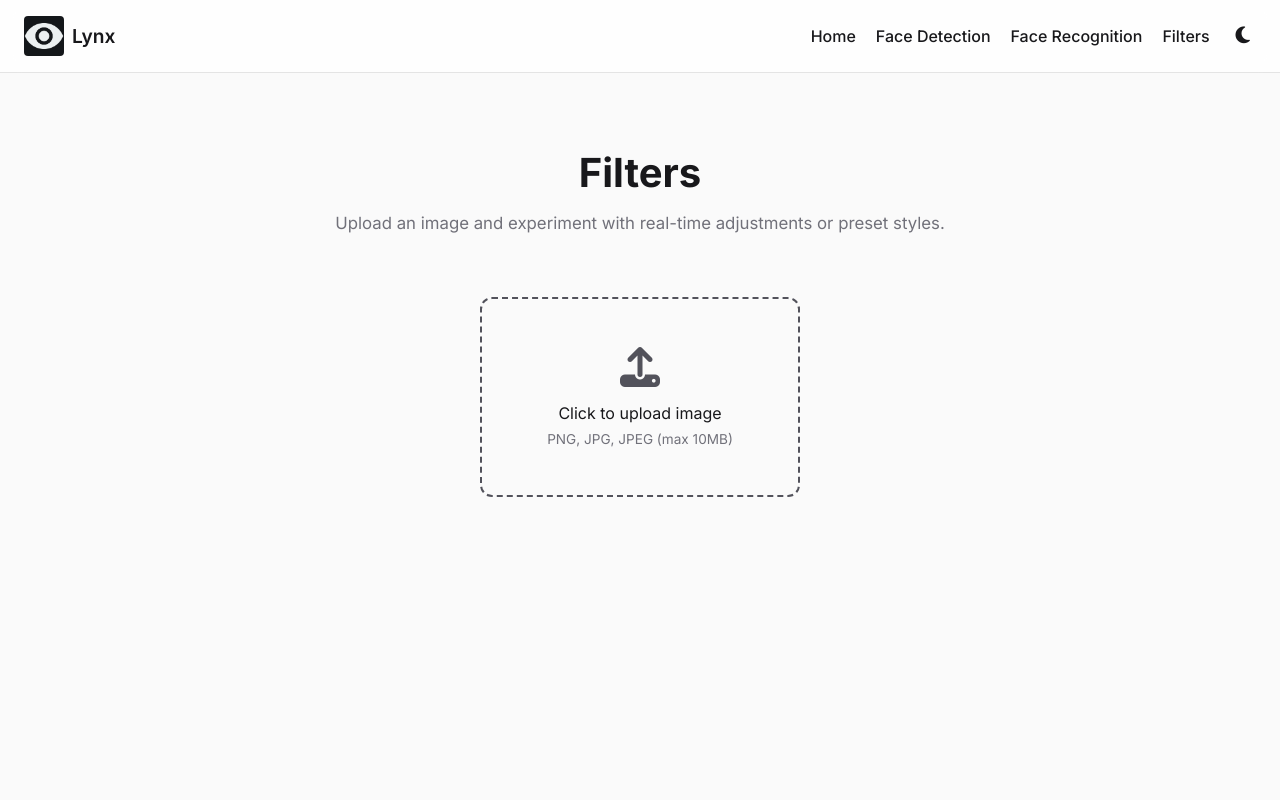
After one commit to Rexaintreal/Lynx, a Flask app: page /filters in a window 1280 px wide. The commit adds this page. Run offline with Flask 3, Linux system fonts and the light colour scheme.

Commit message:
Commit #4 - So I created another page for Filters i worked on the UI mainly added a few sliders for the user to change it and some presets (everything is done using CSS right now) i will add opencv integration tmrw

```diff
--- a/app.py
+++ b/app.py
@@ -1,8 +1,11 @@
 import os
-from flask import Flask, render_template, request, redirect, url_for, send_from_directory
+from flask import Flask, render_template, request, redirect, url_for, send_from_directory, jsonify
 from werkzeug.utils import secure_filename
 from models.face_detection import detect_faces
 from models.face_recognition import recognize_faces
+from models.filters import apply_filter
+import base64
+import time
 
 app = Flask(__name__)
 app.config["UPLOAD_FOLDER"] = "uploads"
@@ -79,6 +82,49 @@
     return send_from_directory(app.config["UPLOAD_FOLDER"], filename)
 
 
+@app.route("/filters", methods=["GET"])
+def filters():
+    return render_template("filters.html", filename=None)
+
+
+@app.route("/filters/apply", methods=["POST"])
+def apply_filter_route():
+    """Apply OpenCV filter to uploaded image"""
+    try:
+        data = request.get_json()
+
+        # Get the base64 image data
+        img_data = data["image"].split(",")[1]
+        filter_type = data.get("filter", "none")
+
+        # Generate unique filename with timestamp
+        timestamp = str(int(time.time() * 1000))
+        filename = f"filtered_{filter_type}_{timestamp}.jpg"
+        filepath = os.path.join(app.config["UPLOAD_FOLDER"], filename)
+
+        # Decode and save input image
+        with open(filepath, "wb") as f:
+            f.write(base64.b64decode(img_data))
+
+        # Apply filter via OpenCV
+        output_filename = f"processed_{filename}"
+        output_path = os.path.join(app.config["UPLOAD_FOLDER"], output_filename)
+        apply_filter(filepath, output_path, filter_type)
+
+        # Return URL to processed image
+        return jsonify({
+            "success": True,
+            "url": url_for("uploaded_file", filename=output_filename)
+        })
+
+    except Exception as e:
+        print(f"Error applying filter: {e}")
+        return jsonify({
+            "success": False,
+            "error": str(e)
+        }), 500
+
+
 if __name__ == "__main__":
     os.makedirs("uploads", exist_ok=True)
     app.run(debug=True)
--- a/static/css/styles.css
+++ b/static/css/styles.css
@@ -575,3 +575,271 @@
 body.dark .face-recognition .attributes li {
   border-color: rgba(255,255,255,0.1);
 }
+/* Filters Page Styles */
+.filters-page {
+  text-align: center;
+  padding: 3rem 1rem;
+  max-width: 1400px;
+  margin: 0 auto;
+}
+
+.filters-page .page-title {
+  font-size: 2.5rem;
+  font-weight: 700;
+  margin-bottom: 0.5rem;
+}
+
+.filters-page .subtitle {
+  color: #71717A;
+  margin-bottom: 2rem;
+  font-size: 1.05rem;
+}
+
+body.dark .filters-page .subtitle {
+  color: #A1A1AA;
+}
+
+/* Upload Section */
+.filters-page .upload-section {
+  display: flex;
+  justify-content: center;
+  margin: 2rem 0;
+}
+
+.filters-page .upload-box {
+  padding: 3rem 2rem;
+  border: 2px dashed var(--brand-accent);
+  border-radius: 12px;
+  display: flex;
+  flex-direction: column;
+  align-items: center;
+  cursor: pointer;
+  transition: all 0.3s ease;
+  min-width: 320px;
+}
+
+.filters-page .upload-box i {
+  font-size: 2.5rem;
+  margin-bottom: 1rem;
+  color: var(--brand-accent);
+}
+
+.filters-page .upload-box:hover {
+  border-color: var(--brand-accent);
+  background: rgba(82, 82, 91, 0.05);
+}
+
+body.dark .filters-page .upload-box:hover {
+  background: rgba(212, 212, 216, 0.05);
+}
+
+.filters-page .helper-text {
+  font-size: 0.85rem;
+  color: #71717A;
+  margin-top: 0.5rem;
+}
+
+body.dark .filters-page .helper-text {
+  color: #A1A1AA;
+}
+
+/* Preview Layout */
+.filters-page .preview-layout {
+  display: grid;
+  grid-template-columns: 1fr 400px;
+  gap: 2rem;
+  margin-top: 2rem;
+  align-items: start;
+}
+
+/* Preview Container */
+.filters-page .preview-container {
+  background: rgba(0, 0, 0, 0.02);
+  border-radius: 12px;
+  padding: 1.5rem;
+  display: flex;
+  flex-direction: column;
+  align-items: center;
+  gap: 1rem;
+}
+
+body.dark .filters-page .preview-container {
+  background: rgba(255, 255, 255, 0.03);
+}
+
+.filters-page .preview-img {
+  max-width: 100%;
+  max-height: 600px;
+  border-radius: 12px;
+  box-shadow: 0 6px 18px rgba(0, 0, 0, 0.12);
+  transition: filter 0.1s ease;
+}
+
+.filters-page .file-name {
+  font-size: 0.9rem;
+  color: #71717A;
+  margin-top: 0.5rem;
+}
+
+body.dark .filters-page .file-name {
+  color: #A1A1AA;
+}
+
+/* Controls Section */
+.filters-page .controls {
+  background: rgba(0, 0, 0, 0.02);
+  border-radius: 12px;
+  padding: 2rem;
+  text-align: left;
+  position: sticky;
+  top: 80px;
+}
+
+body.dark .filters-page .controls {
+  background: rgba(255, 255, 255, 0.03);
+}
+
+.filters-page .controls h3 {
+  margin-top: 0;
+  margin-bottom: 1.5rem;
+  font-size: 1.3rem;
+  font-weight: 600;
+}
+
+/* Slider Group */
+.slider-group {
+  margin-bottom: 1.5rem;
+}
+
+.slider-group label {
+  display: block;
+  font-weight: 500;
+  margin-bottom: 0.5rem;
+  font-size: 0.95rem;
+}
+
+.slider-group input[type="range"] {
+  width: 100%;
+  height: 6px;
+  border-radius: 3px;
+  background: #E4E4E7;
+  outline: none;
+  -webkit-appearance: none;
+  appearance: none;
+  cursor: pointer;
+}
+
+body.dark .slider-group input[type="range"] {
+  background: #3F3F46;
+}
+
+.slider-group input[type="range"]::-webkit-slider-thumb {
+  -webkit-appearance: none;
+  appearance: none;
+  width: 18px;
+  height: 18px;
+  border-radius: 50%;
+  background: var(--brand-accent);
+  cursor: pointer;
+  transition: all 0.2s;
+}
+
+.slider-group input[type="range"]::-webkit-slider-thumb:hover {
+  transform: scale(1.2);
+}
+
+.slider-group input[type="range"]::-moz-range-thumb {
+  width: 18px;
+  height: 18px;
+  border-radius: 50%;
+  background: var(--brand-accent);
+  cursor: pointer;
+  border: none;
+  transition: all 0.2s;
+}
+
+.slider-group input[type="range"]::-moz-range-thumb:hover {
+  transform: scale(1.2);
+}
+
+/* Dropdown Group */
+.dropdown-group {
+  margin-bottom: 1.5rem;
+}
+
+.dropdown-group label {
+  display: block;
+  font-weight: 500;
+  margin-bottom: 0.5rem;
+  font-size: 0.95rem;
+}
+
+.styled-select {
+  width: 100%;
+  padding: 0.75rem;
+  border-radius: 8px;
+  border: 1px solid #E4E4E7;
+  background: #FAFAFA;
+  color: #18181B;
+  font-family: 'Inter', sans-serif;
+  font-size: 0.95rem;
+  cursor: pointer;
+  transition: all 0.2s;
+}
+
+.styled-select:hover {
+  border-color: var(--brand-accent);
+}
+
+.styled-select:focus {
+  outline: none;
+  border-color: var(--brand-accent);
+  box-shadow: 0 0 0 3px rgba(82, 82, 91, 0.1);
+}
+
+body.dark .styled-select {
+  background: #18181B;
+  color: #F4F4F5;
+  border-color: #3F3F46;
+}
+
+body.dark .styled-select:focus {
+  box-shadow: 0 0 0 3px rgba(212, 212, 216, 0.1);
+}
+
+/* Actions */
+.filters-page .actions {
+  display: flex;
+  gap: 0.75rem;
+  margin-top: 2rem;
+}
+
+.filters-page .actions .btn {
+  flex: 1;
+  justify-content: center;
+}
+
+/* Responsive */
+@media (max-width: 1024px) {
+  .filters-page .preview-layout {
+    grid-template-columns: 1fr;
+  }
+
+  .filters-page .controls {
+    position: static;
+  }
+}
+
+@media (max-width: 768px) {
+  .filters-page .page-title {
+    font-size: 2rem;
+  }
+
+  .filters-page .preview-img {
+    max-height: 400px;
+  }
+
+  .filters-page .actions {
+    flex-direction: column;
+  }
+}
--- a/static/js/script.js
+++ b/static/js/script.js
@@ -1,36 +1,49 @@
-// Theme toggle
+// Theme toggle functionality
 const toggleBtn = document.getElementById("theme-toggle");
 const body = document.body;
 const html = document.documentElement;
 
 if (toggleBtn) {
+  // Get saved theme or default to light
   const savedTheme = localStorage.getItem("theme") || "light";
+
+  // Apply theme to both html and body
   body.className = savedTheme;
   html.className = savedTheme;
 
+  // Update icon based on theme
   const icon = toggleBtn.querySelector("i");
   if (savedTheme === "dark") {
-    icon.classList.replace("fa-moon", "fa-sun");
+    icon.classList.remove("fa-moon");
+    icon.classList.add("fa-sun");
+  } else {
+    icon.classList.remove("fa-sun");
+    icon.classList.add("fa-moon");
   }
 
+  // Toggle theme on button click
   toggleBtn.addEventListener("click", () => {
+    // Toggle classes on both html and body
     body.classList.toggle("dark");
     body.classList.toggle("light");
     html.classList.toggle("dark");
     html.classList.toggle("light");
 
+    // Update icon
     const icon = toggleBtn.querySelector("i");
     if (body.classList.contains("dark")) {
-      icon.classList.replace("fa-moon", "fa-sun");
+      icon.classList.remove("fa-moon");
+      icon.classList.add("fa-sun");
       localStorage.setItem("theme", "dark");
     } else {
-      icon.classList.replace("fa-sun", "fa-moon");
+      icon.classList.remove("fa-sun");
+      icon.classList.add("fa-moon");
       localStorage.setItem("theme", "light");
     }
   });
 }
 
-// Upload logic
+// Upload logic (for face detection/recognition pages)
 const fileUpload = document.getElementById("file-upload");
 const uploadBox = document.getElementById("upload-box");
 const preview = document.getElementById("preview");
@@ -60,8 +73,202 @@
       previewImg.src = e.target.result;
       fileName.textContent = file.name;
       preview.classList.remove("hidden");
-      processBtn.classList.remove("hidden");
+
+      if (processBtn) {
+        processBtn.classList.remove("hidden");
+      }
     };
     reader.readAsDataURL(file);
   });
 }
+
+// FILTERS PAGE FUNCTIONALITY
+
+
+// Filter controls
+const brightnessSlider = document.getElementById("brightness");
+const contrastSlider = document.getElementById("contrast");
+const sepiaSlider = document.getElementById("sepia");
+const blurSlider = document.getElementById("blur");
+const presetSelect = document.getElementById("preset-filters");
+const resetBtn = document.getElementById("reset-btn");
+const saveBtn = document.getElementById("save-btn");
+
+// Store original image data
+let originalImageSrc = null;
+
+// Check if we're on the filters page by looking for filter controls
+const isFiltersPage = brightnessSlider !== null;
+
+// If on filters page, handle upload differently
+if (isFiltersPage && fileUpload) {
+  fileUpload.addEventListener("change", (e) => {
+    const file = e.target.files[0];
+    if (!file) return;
+
+    // Validate file size
+    if (file.size > 10 * 1024 * 1024) {
+      alert("File too large! Maximum size is 10MB.");
+      return;
+    }
+
+    // Validate file type
+    if (!["image/png", "image/jpeg", "image/jpg"].includes(file.type)) {
+      alert("Invalid file type! Please upload PNG, JPG, or JPEG.");
+      return;
+    }
+
+    // Read and display image
+    const reader = new FileReader();
+    reader.onload = (e) => {
+      originalImageSrc = e.target.result;
+      if (previewImg) {
+        previewImg.src = originalImageSrc;
+      }
+      if (fileName) {
+        fileName.textContent = file.name;
+      }
+
+      // Hide upload box, show preview
+      if (uploadBox) {
+        uploadBox.style.display = "none";
+      }
+      if (preview) {
+        preview.classList.remove("hidden");
+      }
+
+      // Reset filters
+      resetFilters();
+    };
+    reader.readAsDataURL(file);
+  });
+}
+
+// Apply filters function
+function applyFilters() {
+  if (!previewImg) return;
+
+  const brightness = brightnessSlider.value;
+  const contrast = contrastSlider.value;
+  const sepia = sepiaSlider.value;
+  const blur = blurSlider.value;
+
+  const filterString = `
+    brightness(${brightness}%)
+    contrast(${contrast}%)
+    sepia(${sepia}%)
+    blur(${blur}px)
+  `;
+
+  previewImg.style.filter = filterString;
+}
+
+// Attach event listeners to sliders
+if (brightnessSlider) brightnessSlider.addEventListener("input", applyFilters);
+if (contrastSlider) contrastSlider.addEventListener("input", applyFilters);
+if (sepiaSlider) sepiaSlider.addEventListener("input", applyFilters);
+if (blurSlider) blurSlider.addEventListener("input", applyFilters);
+
+// Preset filters
+if (presetSelect) {
+  presetSelect.addEventListener("change", (e) => {
+    const preset = e.target.value;
+
+    // Reset sliders first
+    resetSliders();
+
+    switch(preset) {
+      case "grayscale":
+        sepiaSlider.value = 0;
+        previewImg.style.filter = "grayscale(100%)";
+        break;
+      case "sepia":
+        sepiaSlider.value = 100;
+        applyFilters();
+        break;
+      case "invert":
+        previewImg.style.filter = "invert(100%)";
+        break;
+      case "cool":
+        brightnessSlider.value = 110;
+        contrastSlider.value = 120;
+        previewImg.style.filter = "brightness(110%) contrast(120%) hue-rotate(180deg)";
+        break;
+      case "vibrant":
+        contrastSlider.value = 150;
+        brightnessSlider.value = 105;
+        applyFilters();
+        break;
+      case "none":
+        resetFilters();
+        break;
+    }
+  });
+}
+
+// Reset sliders to default
+function resetSliders() {
+  if (brightnessSlider) brightnessSlider.value = 100;
+  if (contrastSlider) contrastSlider.value = 100;
+  if (sepiaSlider) sepiaSlider.value = 0;
+  if (blurSlider) blurSlider.value = 0;
+}
+
+// Reset all filters
+function resetFilters() {
+  resetSliders();
+  if (presetSelect) presetSelect.value = "none";
+  if (previewImg) previewImg.style.filter = "none";
+}
+
+// Reset button
+if (resetBtn) {
+  resetBtn.addEventListener("click", () => {
+    resetFilters();
+  });
+}
+
+// Save button - download image with filters
+if (saveBtn) {
+  saveBtn.addEventListener("click", () => {
+    if (!previewImg || !originalImageSrc) return;
+
+    // Create a canvas to apply filters and download
+    const canvas = document.createElement("canvas");
+    const ctx = canvas.getContext("2d");
+
+    const img = new Image();
+    img.onload = () => {
+      canvas.width = img.width;
+      canvas.height = img.height;
+
+      // Apply filters to canvas context
+      const brightness = brightnessSlider.value / 100;
+      const contrast = contrastSlider.value / 100;
+      const sepia = sepiaSlider.value / 100;
+      const blur = blurSlider.value;
+
+      // Set filters
+      ctx.filter = `
+        brightness(${brightness})
+        contrast(${contrast})
+        sepia(${sepia})
+        blur(${blur}px)
+      `;
+
+      // Draw filtered image
+      ctx.drawImage(img, 0, 0);
+
+      // Download
+      canvas.toBlob((blob) => {
+        const url = URL.createObjectURL(blob);
+        const a = document.createElement("a");
+        a.href = url;
+        a.download = "filtered_" + (fileName.textContent || "image.png");
+        a.click();
+        URL.revokeObjectURL(url);
+      });
+    };
+    img.src = originalImageSrc;
+  });
+}
--- a/templates/face.html
+++ b/templates/face.html
@@ -95,6 +95,7 @@
       <a href="{{ url_for('home') }}">Home</a>
       <a href="{{ url_for('face_detection') }}" aria-current="page">Face Detection</a>
       <a href="{{ url_for('face_recognition') }}">Face Recognition</a>
+      <a href="{{ url_for('filters') }}">Filters</a>
       <button id="theme-toggle" class="theme-btn"><i class="fa-solid fa-moon"></i></button>
     </div>
   </nav>
--- a/templates/facerecog.html
+++ b/templates/facerecog.html
@@ -96,6 +96,7 @@
       <a href="{{ url_for('home') }}">Home</a>
       <a href="{{ url_for('face_detection') }}">Face Detection</a>
       <a href="{{ url_for('face_recognition') }}" aria-current="page">Face Recognition</a>
+      <a href="{{ url_for('filters') }}">Filters</a>
       <button id="theme-toggle" class="theme-btn"><i class="fa-solid fa-moon"></i></button>
     </div>
   </nav>
--- /dev/null
+++ b/templates/filters.html
@@ -0,0 +1,154 @@
+<!DOCTYPE html>
+<html lang="en">
+<head>
+  <meta charset="UTF-8" />
+  <meta name="viewport" content="width=device-width, initial-scale=1.0" />
+  <meta name="description" content="Lynx Filters - Upload an image and apply real-time filters with sliders and presets." />
+  <meta name="theme-color" content="#52525B" media="(prefers-color-scheme: light)">
+  <meta name="theme-color" content="#D4D4D8" media="(prefers-color-scheme: dark)">
+  <title>Lynx - Filters</title>
+
+  <!-- Favicons -->
+  <link rel="apple-touch-icon" sizes="180x180" href="{{ url_for('static', filename='assets/favicon/apple-touch-icon.png') }}">
+  <link rel="icon" type="image/png" sizes="32x32" href="{{ url_for('static', filename='assets/favicon/favicon-32x32.png') }}">
+  <link rel="icon" type="image/png" sizes="16x16" href="{{ url_for('static', filename='assets/favicon/favicon-16x16.png') }}">
+  <link rel="manifest" href="{{ url_for('static', filename='assets/favicon/site.webmanifest') }}">
+  <link rel="shortcut icon" href="{{ url_for('static', filename='assets/favicon/favicon.ico') }}">
+
+  <!-- Theme initialization -->
+  <script>
+  (() => {
+    const savedTheme = localStorage.getItem("theme");
+    const prefersDark = window.matchMedia("(prefers-color-scheme: dark)").matches;
+    const theme = savedTheme || (prefersDark ? "dark" : "light");
+    document.documentElement.classList.add(theme);
+    if (theme === "dark") {
+      document.documentElement.style.background = "#09090B";
+      document.documentElement.style.color = "#F4F4F5";
+    } else {
+      document.documentElement.style.background = "#FAFAFA";
+      document.documentElement.style.color = "#18181B";
+    }
+  })();
+  </script>
+
+  <!-- Prevent flash -->
+  <style>
+    html { margin: 0; padding: 0; }
+    html.light { background: #FAFAFA !important; color: #18181B !important; }
+    html.dark { background: #09090B !important; color: #F4F4F5 !important; }
+    body { margin: 0; }
+    body.light { background: #FAFAFA; color: #18181B; }
+    body.dark { background: #09090B; color: #F4F4F5; }
+    .navbar {
+      background: rgba(255, 255, 255, 0.8);
+      border-bottom: 1px solid rgba(0,0,0,0.1);
+    }
+    body.dark .navbar, html.dark .navbar {
+      background: rgba(9, 9, 11, 0.8);
+      border-color: rgba(255,255,255,0.1);
+    }
+  </style>
+
+  <!-- Fonts -->
+  <link rel="preload" href="https://fonts.googleapis.com/css2?family=Inter:wght@400;500;600;700&display=swap" as="style" onload="this.rel='stylesheet'">
+  <noscript><link href="https://fonts.googleapis.com/css2?family=Inter:wght@400;500;600;700&display=swap" rel="stylesheet"></noscript>
+
+  <!-- Font Awesome -->
+  <link rel="stylesheet" href="https://cdnjs.cloudflare.com/ajax/libs/font-awesome/6.5.0/css/all.min.css">
+
+  <!-- CSS -->
+  <link rel="stylesheet" href="{{ url_for('static', filename='css/styles.css') }}">
+</head>
+<body>
+  <!-- Navbar -->
+  <nav class="navbar">
+    <div class="logo-title">
+      <img src="{{ url_for('static', filename='assets/logo.png') }}" alt="Lynx Logo" class="logo-img">
+      <span class="title">Lynx</span>
+    </div>
+    <div class="nav-links">
+      <a href="{{ url_for('home') }}">Home</a>
+      <a href="{{ url_for('face_detection') }}">Face Detection</a>
+      <a href="{{ url_for('face_recognition') }}">Face Recognition</a>
+      <a href="{{ url_for('filters') }}" aria-current="page">Filters</a>
+      <button id="theme-toggle" class="theme-btn"><i class="fa-solid fa-moon"></i></button>
+    </div>
+  </nav>
+
+  <!-- Main -->
+  <main class="filters-page">
+    <h1 class="page-title">Filters</h1>
+    <p class="subtitle">Upload an image and experiment with real-time adjustments or preset styles.</p>
+
+    <!-- Upload -->
+    <div class="upload-section">
+      <label class="upload-box" for="file-upload" id="upload-box">
+        <i class="fa-solid fa-upload"></i>
+        <span id="upload-text">Click to upload image</span>
+        <small class="helper-text">PNG, JPG, JPEG (max 10MB)</small>
+        <input type="file" id="file-upload" name="file" accept=".png,.jpg,.jpeg" hidden>
+      </label>
+    </div>
+
+   <!-- Preview + Controls -->
+  <div id="preview" class="preview hidden">
+    <div class="preview-layout">
+      <!-- Left: Preview -->
+      <div class="preview-container">
+        <img id="preview-img" src="" alt="Preview" class="preview-img">
+        <p id="file-name" class="file-name"></p>
+      </div>
+
+      <!-- Right: Controls -->
+      <section class="controls">
+        <h3>Adjust Filters</h3>
+
+        <div class="slider-group">
+          <label>Brightness</label>
+          <input type="range" id="brightness" min="0" max="200" value="100">
+        </div>
+
+        <div class="slider-group">
+          <label>Contrast</label>
+          <input type="range" id="contrast" min="0" max="200" value="100">
+        </div>
+
+        <div class="slider-group">
+          <label>Sepia</label>
+          <input type="range" id="sepia" min="0" max="100" value="0">
+        </div>
+
+        <div class="slider-group">
+          <label>Blur</label>
+          <input type="range" id="blur" min="0" max="10" value="0">
+        </div>
+
+        <div class="dropdown-group">
+          <label for="preset-filters">Preset Filters</label>
+          <select id="preset-filters" class="styled-select">
+            <option value="none">None</option>
+            <option value="grayscale">Grayscale</option>
+            <option value="sepia">Sepia</option>
+            <option value="invert">Invert</option>
+            <option value="cool">Cool Tone</option>
+            <option value="vibrant">Vibrant</option>
+          </select>
+        </div>
+        <div class="actions">
+          <button type="button" id="reset-btn" class="btn secondary">
+            <i class="fa-solid fa-rotate-left"></i> Reset
+          </button>
+          <button type="button" id="save-btn" class="btn primary">
+            <i class="fa-solid fa-floppy-disk"></i> Save Final
+          </button>
+        </div>
+      </section>
+    </div>
+  </div>
+
+  </main>
+
+  <script src="{{ url_for('static', filename='js/script.js') }}"></script>
+</body>
+</html>
--- a/templates/index.html
+++ b/templates/index.html
@@ -92,6 +92,7 @@
       <a href="{{ url_for('home') }}" aria-current="page">Home</a>
       <a href="{{ url_for('face_detection') }}">Face Detection</a>
       <a href="{{ url_for('face_recognition') }}">Face Recognition</a>
+      <a href="{{ url_for('filters') }}">Filters</a>
       <button id="theme-toggle" class="theme-btn" aria-label="Toggle dark mode"><i class="fa-solid fa-moon"></i></button>
     </div>
   </nav>
```
Also changed, not shown: models/filters.py (added, +41 -0 lines), devlogs/images/Commit #2 - I added a face recognition using OpenCVs DNN models for face detection, age, and gender prediction with pretrained Caffe and TensorFlow models.png (renamed from devlogs/images/Commit #1 - I added a face recognition using OpenCVs DNN models for face detection, age, and gender prediction with pretrained Caffe and TensorFlow models.png), 2 other files.
